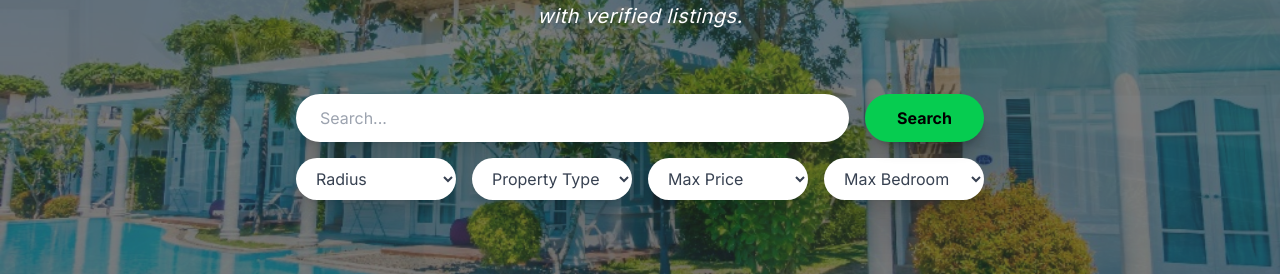
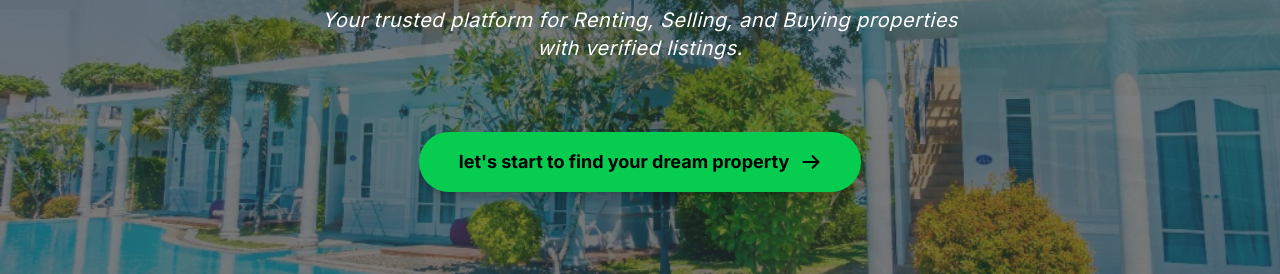
Before and after one commit to HashanHirantha/GP_one_year_project, a React (Vite) app: page / in a window 1280 px wide. Shown: the part 351-625 px from the top of the page. Built offline with nearby package versions, Linux system fonts and the light colour scheme; no server answers; the database is empty; a web font is replaced by a local one.

Commit message:
Implement Home page with dynamic property sliders and hero image carousel

```diff
--- a/src/pages/public/Home.jsx
+++ b/src/pages/public/Home.jsx
@@ -153,52 +153,30 @@ const Home = () => {
             Your trusted platform for Renting, Selling, and Buying properties with verified listings.
           </motion.p>
 
-          <motion.div
+          <motion.button
+            onClick={() => navigate('/properties')}
             initial={{ opacity: 0, scale: 0.9, y: 30 }}
             animate={{ opacity: 1, scale: 1, y: 0 }}
-            whileHover={{ y: -10, scale: 1.02 }}
+            whileHover={{ y: -5, scale: 1.02 }}
+            whileTap={{ scale: 0.98 }}
             transition={{ duration: 0.6, delay: 0.6, ease: "easeOut" }}
-            className="max-w-4xl mx-auto p-6 drop-shadow-2xl"
+            className="mt-[30px] inline-flex items-center gap-3 bg-[#06cc50] hover:bg-white text-black px-10 py-4 rounded-full font-bold text-lg shadow-lg shadow-black/20 hover:shadow-xl transition-all duration-300 transform"
           >
-            {/* Top Row: Search & Button */}
-            <div className="flex flex-col md:flex-row gap-4 mb-4">
-              <input
-                type="text"
-                placeholder="Search..."
-                className="flex-grow rounded-full px-6 py-3 text-gray-700 focus:outline-none focus:ring-2 focus:ring-gray-300 transition-all bg-white shadow-lg"
+            let's start to find your dream property
+            <svg
+              className="w-5 h-5 stroke-current"
+              fill="none"
+              viewBox="0 0 24 24"
+              xmlns="http://www.w3.org/2000/svg"
+            >
+              <path
+                strokeLinecap="round"
+                strokeLinejoin="round"
+                strokeWidth="2.5"
+                d="M14 5l7 7m0 0l-7 7m7-7H3"
               />
-              <button className="bg-[#06cc50] hover:bg-white text-black px-8 py-3 rounded-full font-bold transition-all shadow-lg shadow-black/20 hover:shadow-xl transform hover:-translate-y-0.5 active:scale-95">
-                Search
-              </button>
-            </div>
-
-            {/* Bottom Row: Filters */}
-            <div className="grid grid-cols-2 md:grid-cols-4 gap-4">
-              <select className="rounded-full px-4 py-2.5 text-gray-700 bg-white shadow-lg focus:outline-none focus:ring-2 focus:ring-gray-300 cursor-pointer transition-colors">
-                <option value="">Radius</option>
-                <option value="1">1 km</option>
-                <option value="5">5 km</option>
-                <option value="10">10 km</option>
-              </select>
-              <select className="rounded-full px-4 py-2.5 text-gray-700 bg-white shadow-lg focus:outline-none focus:ring-2 focus:ring-gray-300 cursor-pointer transition-colors">
-                <option value="">Property Type</option>
-                <option value="apartment">Apartment</option>
-                <option value="house">House</option>
-                <option value="villa">Villa</option>
-              </select>
-              <select className="rounded-full px-4 py-2.5 text-gray-700 bg-white shadow-lg focus:outline-none focus:ring-2 focus:ring-gray-300 cursor-pointer transition-colors">
-                <option value="">Max Price</option>
-                <option value="50m">50 M</option>
-                <option value="100m">100 M</option>
-              </select>
-              <select className="rounded-full px-4 py-2.5 text-gray-700 bg-white shadow-lg focus:outline-none focus:ring-2 focus:ring-gray-300 cursor-pointer transition-colors">
-                <option value="">Max Bedroom</option>
-                <option value="1">1</option>
-                <option value="2">2</option>
-                <option value="3">3+</option>
-              </select>
-            </div>
-          </motion.div>
+            </svg>
+          </motion.button>
         </div>
       </div>
 
```
